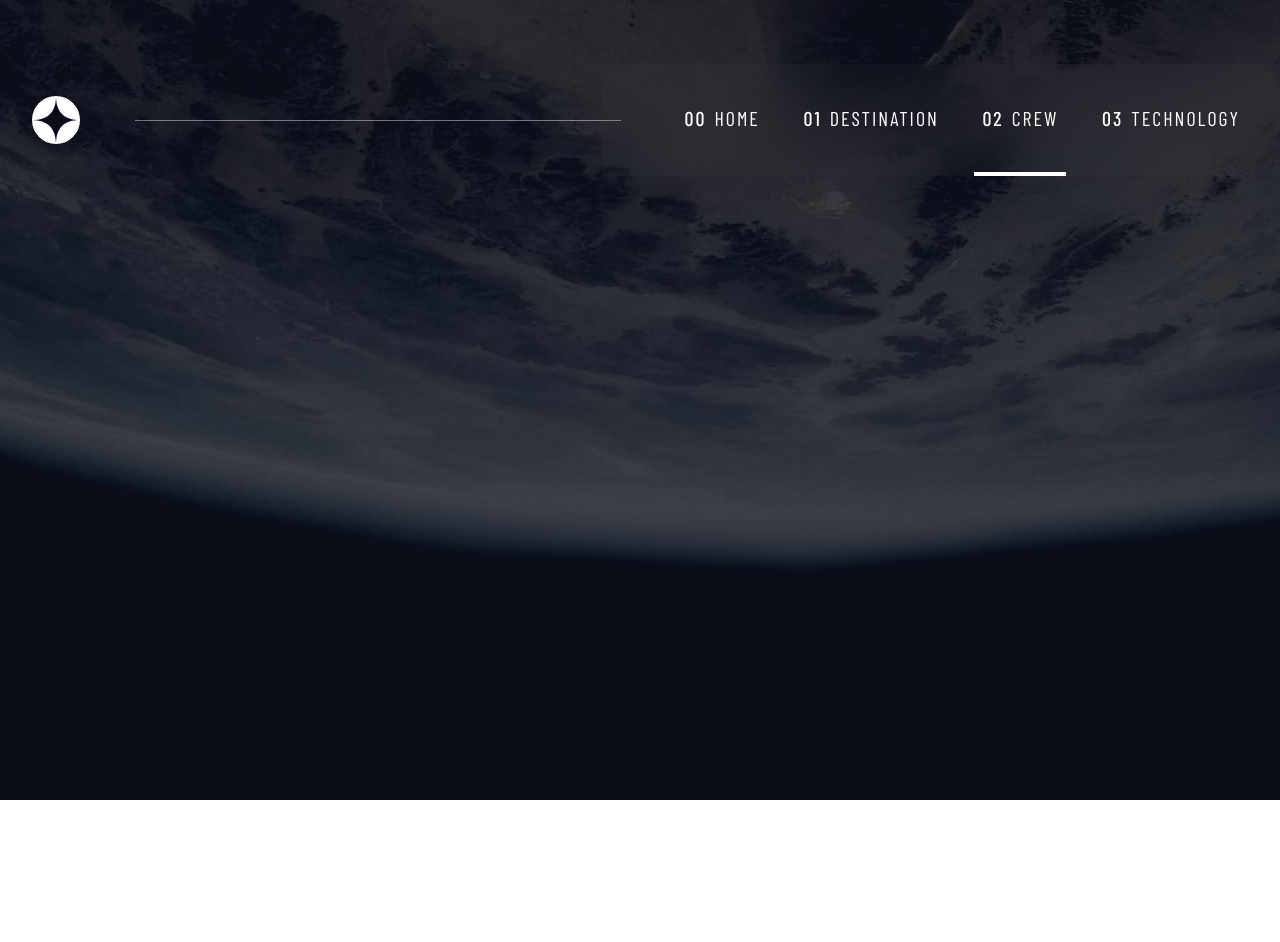
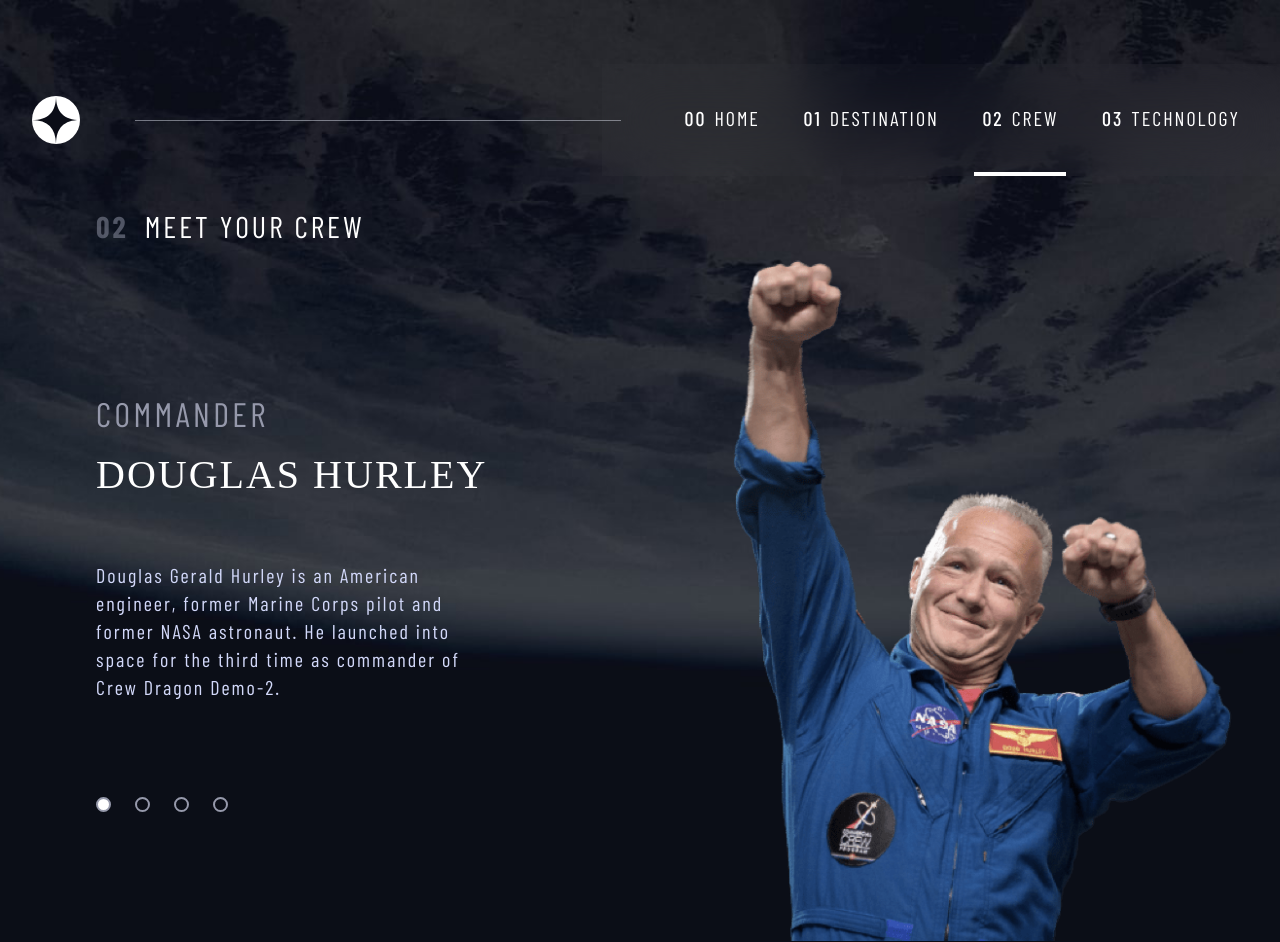
Before and after one commit to InnaTymoshenko/space-tourism, a Next.js app: page /crew in a window 1280 px wide. Before the commit the page ends 800 px from the top, so only its background shows below. Built offline with nearby package versions, Linux system fonts and the light colour scheme; a web font is replaced by a local one.

Commit message:
created crew page

```diff
--- a/app/crew/page.tsx
+++ b/app/crew/page.tsx
@@ -1,15 +1,18 @@
 'use client'
 
 import { SCREEN_SIZES, useScreenSize } from '@/utils/hook'
+import { CrewTabs } from '@/components/crew-tab'
+import data from '@/data/data.json'
 
 type Props = {}
 
 const CrewPage = (props: Props) => {
 	const screenSize = useScreenSize()
+	const crews: ICrew[] = data.crew
 
 	return (
 		<section
-			className={`w-full h-screen ${
+			className={`w-full min-h-[100vh] ${
 				screenSize === SCREEN_SIZES.MOBILE
 					? 'bg-crew-mobile'
 					: screenSize === SCREEN_SIZES.TABLET
@@ -17,7 +20,7 @@ const CrewPage = (props: Props) => {
 					: 'bg-crew-desktop'
 			}`}
 		>
-			<div className="shell flex justify-between items-end px-8 pb-32"></div>
+			<CrewTabs items={crews} />
 		</section>
 	)
 }
--- /dev/null
+++ b/components/crew-tab.tsx
@@ -0,0 +1,109 @@
+/* eslint-disable @next/next/no-img-element */
+'use client'
+
+import React, { useEffect, useState } from 'react'
+import { VariantProps, cva } from 'class-variance-authority'
+import { cn } from '@/utils/cn'
+
+export const crewStyles = cva(
+	[
+		'w-[15px] h-[15px] bg-transparent rounded-full flex justify-center items-center text-2xl text-white border-2 border-gray-200 cursor-pointer'
+	],
+	{
+		variants: {
+			selected: {
+				true: 'bg-white text-gray-50'
+			}
+		}
+	}
+)
+
+export const CrewTab = React.forwardRef<
+	HTMLDivElement,
+	React.HTMLAttributes<HTMLDivElement> & VariantProps<typeof crewStyles>
+>(({ className, children, selected, ...props }, ref) => (
+	<div ref={ref} className={cn(crewStyles({ selected }), className)} {...props}>
+		{children}
+	</div>
+))
+CrewTab.displayName = 'CrewTab'
+
+interface CrewTabsProps extends React.HTMLAttributes<HTMLDivElement> {
+	items: ICrew[]
+}
+
+const CrewTabs = ({ className, children, items, ...props }: CrewTabsProps) => {
+	const [title, setTitle] = useState('')
+	const [crew, setCrew] = useState<ICrew>()
+
+	const handleCrewTitle = (value: React.SetStateAction<string> | null) => {
+		if (value) {
+			setTitle(value)
+		}
+	}
+
+	useEffect(() => {
+		if (title) {
+			const crew = items.find(c => c.name === title)
+			if (crew) {
+				setCrew(crew)
+			} else {
+				setCrew({
+					name: 'Douglas Hurley',
+					images: {
+						png: './assets/crew/image-douglas-hurley.png',
+						webp: './assets/crew/image-douglas-hurley.webp'
+					},
+					role: 'Commander',
+					bio: `Douglas Gerald Hurley is an American engineer, former Marine Corps pilot and former NASA astronaut. He launched into space for the third time as commander of Crew Dragon Demo-2.`
+				})
+			}
+		} else {
+			setTitle('Douglas Hurley')
+		}
+	}, [items, title])
+
+	return (
+		<div className="shell relative flex flex-col lg:justify-between sx:justify-end lg:gap-4 sx:gap-12 items-start md2:pt-[13rem] sx:pt-[8rem]">
+			<div className="lg:pl-16 sx:px-6">
+				<h2 className="text-white md2:text-2xl sx:text-lg tracking-widest uppercase">
+					<strong className="text-gray-200/50 font-semibold mr-4">02</strong>Meet your crew
+				</h2>
+			</div>
+			<div className="w-full flex lg:flex-row sx:flex-col-reverse justify-between items-center gap-8">
+				<div className="lg:w-[55%] sx:w-full lg:mx-0 h-full flex lg:flex-col flex-wrap justify-between items-start md2:gap-20 sx:gap-12 3xl:pb-20 sx:pb-8  lg:pl-16 sx:px-6 pt-4">
+					<div className="w-full flex lg:flex-col sx:flex-col-reverse md2:gap-16 sx:gap-8">
+						<div className="flex flex-col justify-center sx:items-center lg:items-start gap-2 pt-4">
+							<p className="md2:px-6 sx:px-0 lg:px-0 lg:text-3xl sx:text-xl tracking-widest text-gray-200 uppercase">
+								{crew?.role}
+							</p>
+							<h1 className="2xl:text-[3.25rem] md2:text-[2.5rem] sx:text-[24px] text-center font-thin text-white tracking-wider uppercase lg:mb-12 sx:mb-2">
+								{crew?.name}
+							</h1>
+							<p className="lg:w-[70%] sx:w-full description mb-8 ">{crew?.bio}</p>
+						</div>
+						<div className="w-full flex lg:justify-start sx:justify-center gap-6">
+							{items.map((item, index) => (
+								<div className="h-full uppercase" key={item.name}>
+									<CrewTab
+										onClick={e => handleCrewTitle(item.name)}
+										selected={
+											title === '' ? item.name.toLowerCase() === 'Douglas Hurley' : item.name.includes(String(title))
+										}
+									></CrewTab>
+								</div>
+							))}
+						</div>
+					</div>
+				</div>
+				<div className="lg:w-[45%] sx:w-[90%] lg:border-transparent sx:border-b sx:border-gray-200 mx-auto px-4">
+					<img src={crew?.images.png} alt={crew?.name} className="w-full h-auto" />
+				</div>
+			</div>
+		</div>
+	)
+}
+
+CrewTabs.displayName = 'CrewTabs'
+
+export { CrewTabs }
--- a/tailwind.config.ts
+++ b/tailwind.config.ts
@@ -39,7 +39,7 @@ const config: Config = {
 			us: ['10px', '12px'],
 			sm: ['12px', '16px'],
 			md: ['14px', '20px'],
-			lg: ['16px', '24px'],
+			lg: ['17px', '24px'],
 			xl: ['20px', '28px'],
 			'2xl': ['30px', '36px'],
 			'3xl': ['34px', '46px'],
```
